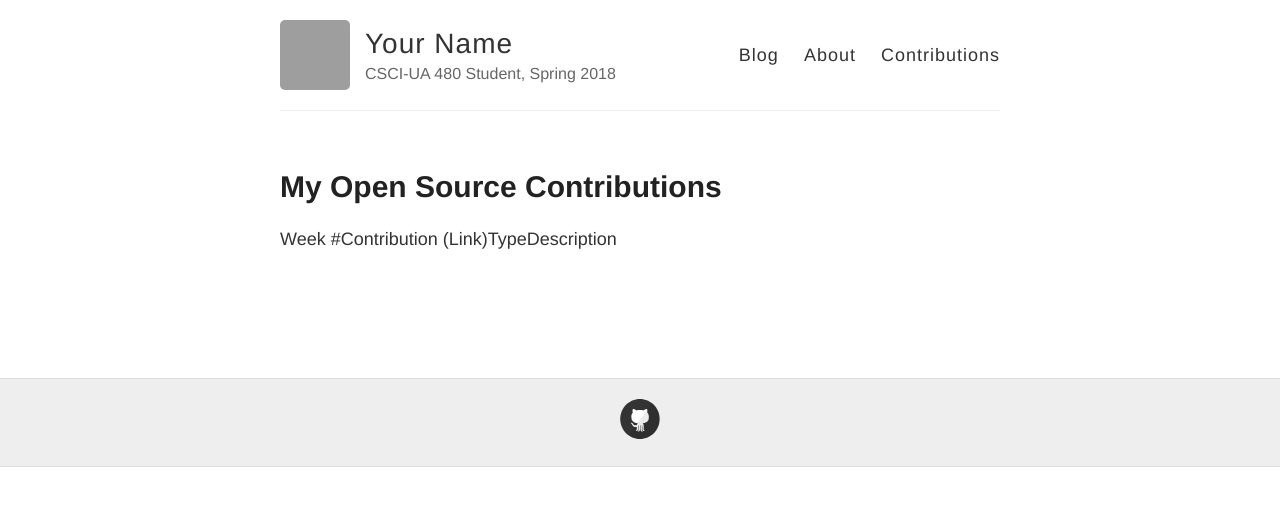
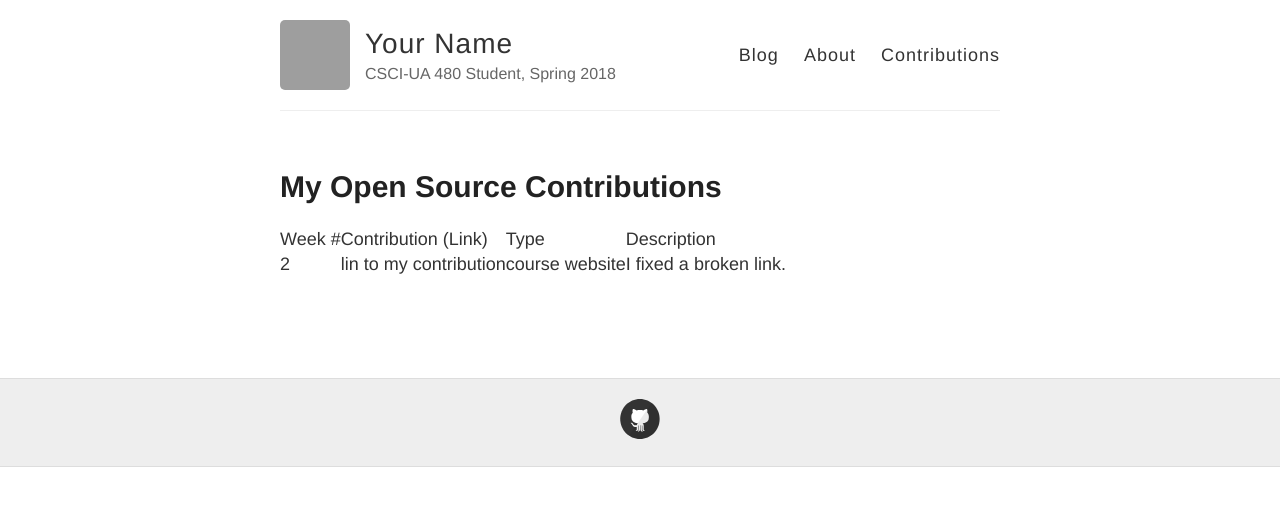
Before and after one commit to nyu-ossd-s19/jztang-weekly, a Jekyll site: the page built from contributions.md, in a window 1280 px wide. Shown: the top 506 px of the page. Built offline with Jekyll 4.4.1, drawn with Linux system fonts in a browser that asks for light colours; grey boxes are pictures that could not be loaded.

Commit message:
trying to fix table formatting

```diff
--- a/contributions.md
+++ b/contributions.md
@@ -16,7 +16,7 @@ The descriptioin should include a brief summary of what you did.
 
 
 | Week #       | Contribution (Link)  | Type  | Description |
-| ------------- |:-------------|:-----|:---------|
+|---|:---|:---|:---|
+|  2   | lin to my contribution    | course website    |   I fixed a broken link.    |
 |     |     |     |      |
 |     |     |     |      |
-|     |     |     |      |
```
